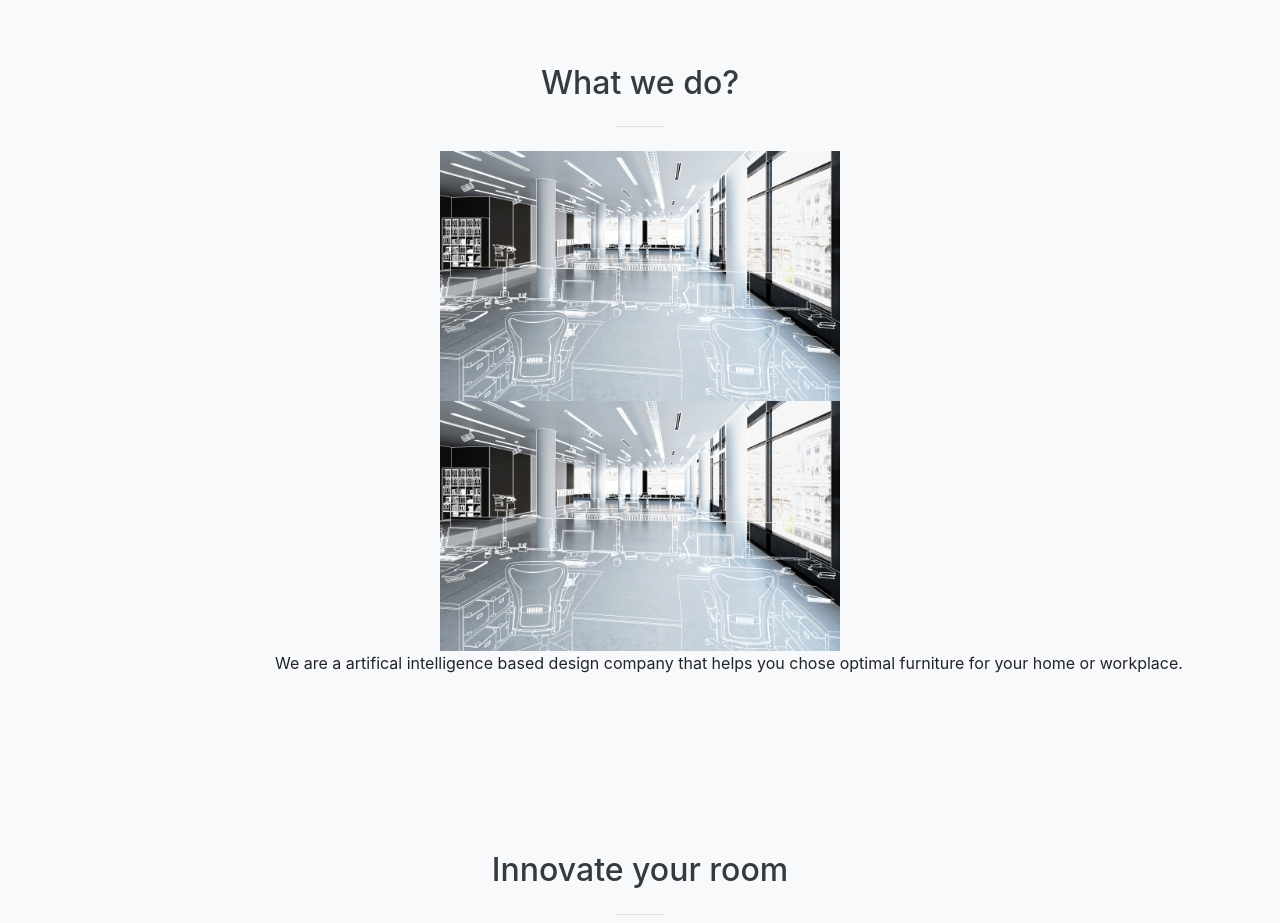
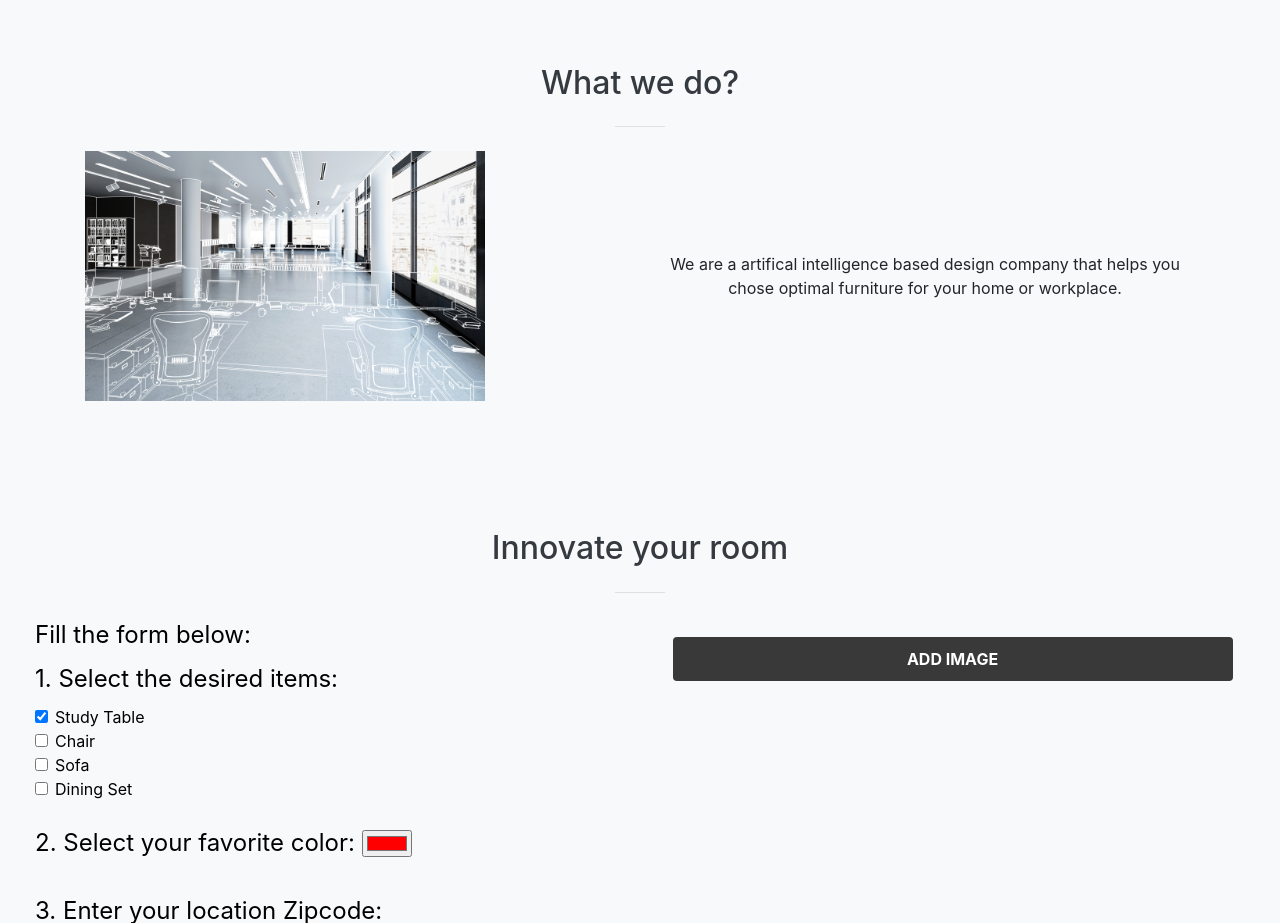
Before and after one commit to design-it-cs594/cs594-designit, a website with bundled scripts: page index.html in a window 1280 px wide. Shown: the part 800-1723 px from the top of the page. Built offline with nearby package versions, Linux system fonts and the light colour scheme.

Commit message:
Fixed alignment

```diff
--- a/css/creative.css
+++ b/css/creative.css
@@ -14,7 +14,11 @@ body {
   font-family: Merriweather,'Helvetica Neue',Arial,sans-serif;
 }
 
-
+.textdiv{
+  vertical-align: true;
+  text-align: center;
+  margin: auto;
+}
 .centered {
   text-align: center;
   position: absolute;
--- a/index.html
+++ b/index.html
@@ -88,33 +88,25 @@
 
 
         <div class="container">
+          <h2 class="section-heading text-dark text-center">What we do?</h2>
+          <hr class="dark my-4">
           <div class="row">
-            <div class="col-lg-8 mx-auto text-center">
-              <h2 class="section-heading text-dark">What we do?</h2>
-              <hr class="dark my-4">
 
+              <div class="col-lg-6 mx-auto ">
 
-              <div class="column">
                   <div id="image" style="display:inline;">
                       <img src="img/about/space.jpeg" width="400">
                   </div>
               </div>
 
-
-
-              <div id="container" style="white-space:nowrap">
-                  <div id="image" style="display:inline;">
-                      <img src="img/about/space.jpeg" width="400">
-                  </div>
-                  <div id="text-dark-faded mb-4" style="width:100%;">
-                      We are a artifical intelligence based design company that helps you chose optimal furniture for your home or workplace.
-                  </div>
+              <div class="col-lg-6 mx-auto  textdiv" style="text-align:center;display: block;">
+                    <!-- <div id="text-dark-faded mb-4 text-center" style="horizontal-align: middle;;">  -->
+                        We are a artifical intelligence based design company that helps you chose optimal furniture for your home or workplace.
+                    <!-- </div> -->
               </div>
 
+            <p class="text-dark-faded mb-4">  <br></p>
 
-
-              <p class="text-dark-faded mb-4">  <br></p>
-            </div>
           </div>
         </div>
       </section>
```
